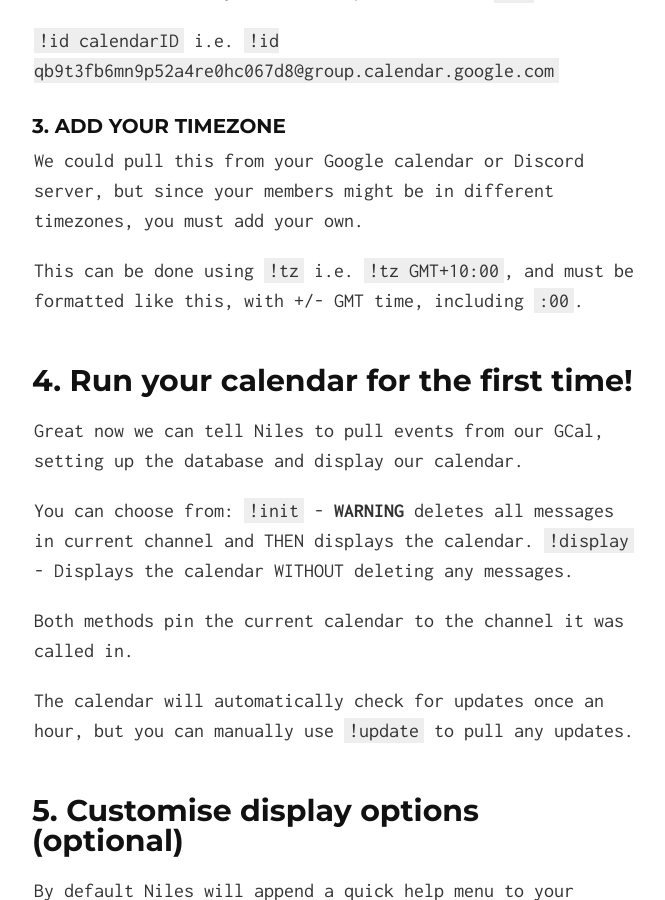
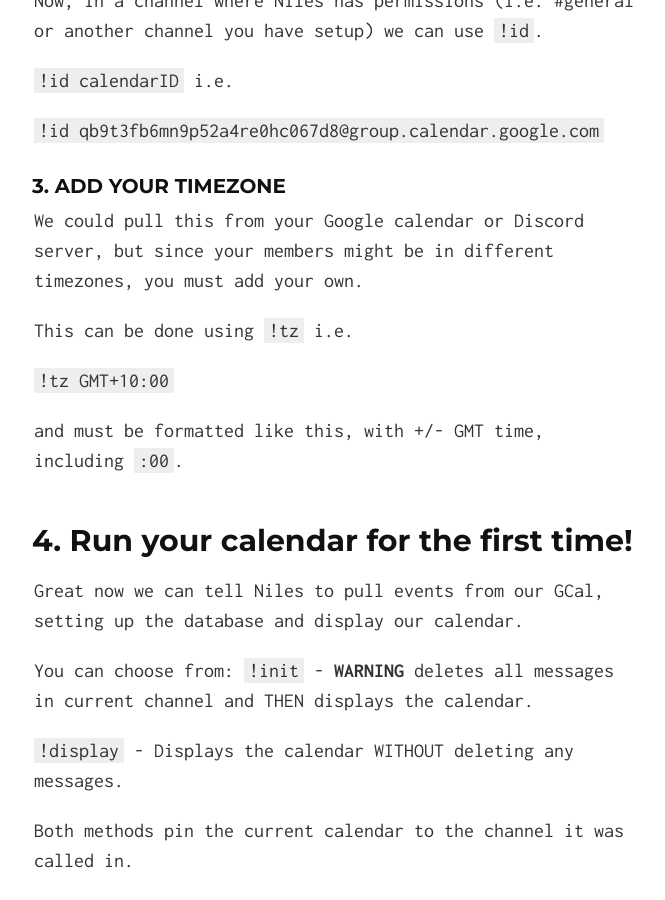
Before and after one commit to niles-bot/niles, a Jekyll site: the page built from docs/setup.md, in a window 1280 px wide and 900 px high, scrolled down 1424 px. Shown: the whole window, without its empty margins (306-971 px from the left). Built offline with Jekyll 4.4.1, drawn with Linux system fonts in a browser that asks for light colours; our own code applies the rules of GitHub Pages for plain Markdown files.

Commit message:
fix whitespace

```diff
--- a/docs/setup.md
+++ b/docs/setup.md
@@ -6,31 +6,44 @@ layout: default
 
 First [invite Niles](https://discordapp.com/oauth2/authorize?client_id=320434122344366082&scope=bot&permissions=523344) to your Discord server.
 
+
 ### 1. Configure Google Calendar
 
 Create or select a Google calendar, and then head to **Settings > Calendars > 'The calendar you want to use in Discord'**
 
 Now,  select 'Share This Calendar' and under 'Share with a specific person' add
+
 `niles-291@niles-169605.iam.gserviceaccount.com`
+
 and make sure you give permission **Make changes to events**.
 
 ![gcalexample](https://puu.sh/wlkTD/ca35e632f4.png)
 
 Next head to 'Calendar details' and copy the **Calendar ID** - We'll use this when we setup Niles in your Discord Server.
 
+
 ![gcalidexample](https://puu.sh/wlkVW/2bac1bfc70.png)
+
 
 ### 2. Add your Google Calendar ID
 
 Now, in a channel where Niles has permissions (i.e. #general or another channel you have setup) we can use `!id`.
 
-`!id calendarID` i.e. `!id qb9t3fb6mn9p52a4re0hc067d8@group.calendar.google.com`
+`!id calendarID` i.e.
+
+`!id qb9t3fb6mn9p52a4re0hc067d8@group.calendar.google.com`
+
 
 ### 3. Add your timezone
 
 We could pull this from your Google calendar or Discord server, but since your members might be in different timezones, you must add your own.
 
-This can be done using `!tz` i.e. `!tz GMT+10:00`, and must be formatted like this, with +/- GMT time, including `:00`.
+This can be done using `!tz` i.e.
+
+`!tz GMT+10:00`
+
+and must be formatted like this, with +/- GMT time, including `:00`.
+
 
 ## 4. Run your calendar for the first time!
 
@@ -38,11 +51,13 @@ Great now we can tell Niles to pull events from our GCal, setting up the databas
 
 You can choose from:
 `!init` - **WARNING** deletes all messages in current channel and THEN displays the calendar.
+
 `!display` - Displays the calendar WITHOUT deleting any messages.
 
 Both methods pin the current calendar to the channel it was called in.
 
 The calendar will automatically check for updates once an hour, but you can manually use `!update` to pull any updates.
+
 
 ## 5. Customise display options (optional)
 
```
